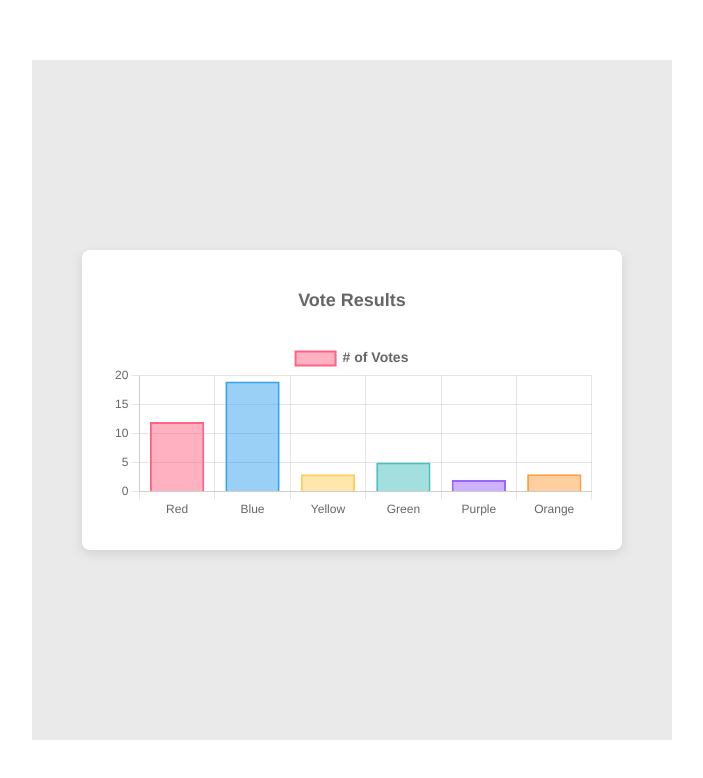
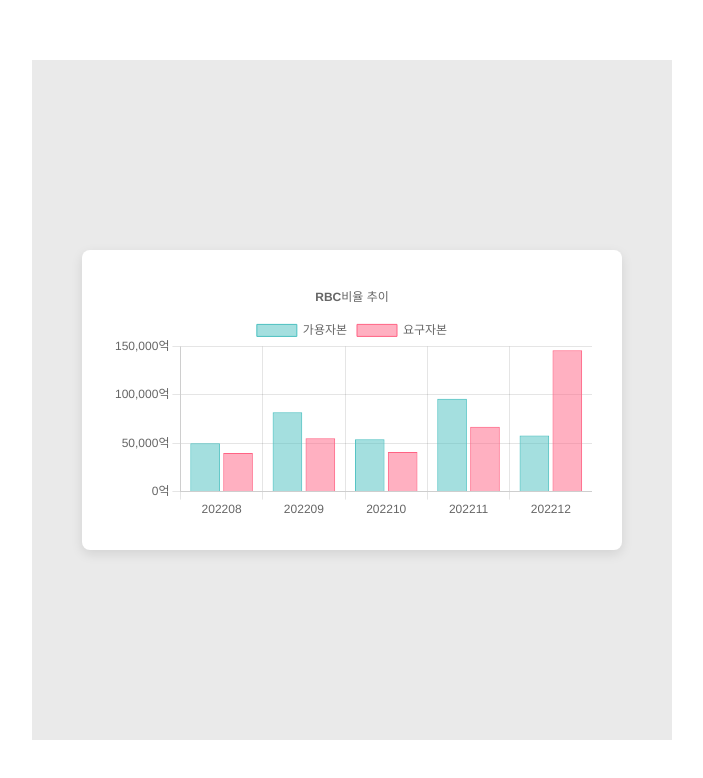
Before and after one commit to WoongyuChoi/react-chart-visualizer, a React (Vite) app: page / in a window 1280 px wide. Shown: the top 778 px of the page, without its empty margins (288-991 px from the left). Built offline with nearby package versions, Linux system fonts and the light colour scheme.

Commit message:
feature : 막대 차트 BarChartComparison 적용

```diff
--- /dev/null
+++ b/src/chart/BarChartComparison.tsx
@@ -0,0 +1,68 @@
+import { ChartOptions } from "chart.js";
+import { Bar } from "react-chartjs-2";
+import { formatNumberWithCommas } from "../utils/numberUtils";
+
+const data = {
+  labels: ["202208", "202209", "202210", "202211", "202212"],
+  datasets: [
+    {
+      label: "가용자본",
+      data: [
+        5000000000000, 8200000000000, 5400000000000, 9600000000000,
+        5800000000000,
+      ],
+      backgroundColor: "rgba(75, 192, 192, 0.5)",
+      borderColor: "rgba(75, 192, 192, 1)",
+      borderWidth: 1,
+    },
+    {
+      label: "요구자본",
+      data: [
+        4000000000000, 5500000000000, 4100000000000, 6700000000000,
+        14600000000000,
+      ],
+      backgroundColor: "rgba(255, 99, 132, 0.5)",
+      borderColor: "rgba(255, 99, 132, 1)",
+      borderWidth: 1,
+    },
+  ],
+};
+
+const options: ChartOptions<"bar"> = {
+  plugins: {
+    legend: {
+      position: "top",
+    },
+    title: {
+      display: true,
+      text: "RBC비율 추이",
+    },
+  },
+  scales: {
+    y: {
+      beginAtZero: true,
+      min: 0,
+      max: 15000000000000,
+      ticks: {
+        stepSize: 5000000000000,
+        callback: function (value) {
+          const numValue = value as number;
+          return formatNumberWithCommas(numValue / 100000000) + "억";
+        },
+        font: {
+          size: 12,
+        },
+      },
+    },
+  },
+};
+
+const BarChartComparison = ({
+  chartRef,
+}: {
+  chartRef: React.RefObject<any>;
+}) => {
+  return <Bar ref={chartRef} data={data} options={options} />;
+};
+
+export default BarChartComparison;
--- a/src/layout/ChartLayout.tsx
+++ b/src/layout/ChartLayout.tsx
@@ -1,85 +1,6 @@
-import { Chart, ChartOptions } from "chart.js";
-import { useEffect, useRef } from "react";
-import { Bar } from "react-chartjs-2";
-
-const data = {
-  labels: ["Red", "Blue", "Yellow", "Green", "Purple", "Orange"],
-  datasets: [
-    {
-      label: "# of Votes",
-      data: [12, 19, 3, 5, 2, 3],
-      backgroundColor: [
-        "rgba(255, 99, 132, 0.5)",
-        "rgba(54, 162, 235, 0.5)",
-        "rgba(255, 206, 86, 0.5)",
-        "rgba(75, 192, 192, 0.5)",
-        "rgba(153, 102, 255, 0.5)",
-        "rgba(255, 159, 64, 0.5)",
-      ],
-      borderColor: [
-        "rgba(255, 99, 132, 1)",
-        "rgba(54, 162, 235, 1)",
-        "rgba(255, 206, 86, 1)",
-        "rgba(75, 192, 192, 1)",
-        "rgba(153, 102, 255, 1)",
-        "rgba(255, 159, 64, 1)",
-      ],
-      borderWidth: 2, // 경계선의 두께를 더 두껍게 설정
-    },
-  ],
-};
-
-const options: ChartOptions<"bar"> = {
-  plugins: {
-    legend: {
-      position: "top",
-      labels: {
-        font: {
-          size: 14, // 레이블의 폰트 크기 설정
-          weight: "bold", // 레이블의 폰트를 굵게
-        },
-      },
-    },
-    title: {
-      display: true,
-      text: "Vote Results",
-      font: {
-        size: 18, // 차트 제목 크기
-        weight: "bold", // 차트 제목을 굵게
-      },
-      padding: {
-        top: 10,
-        bottom: 30,
-      },
-    },
-  },
-  scales: {
-    y: {
-      beginAtZero: true,
-      ticks: {
-        font: {
-          size: 12,
-        },
-      },
-    },
-    x: {
-      ticks: {
-        font: {
-          size: 12,
-        },
-      },
-    },
-  },
-  animations: {
-    tension: {
-      duration: 1000,
-      easing: "easeInOutQuad",
-      from: 0.3,
-      to: 0.1,
-      loop: true,
-    },
-  },
-};
+import React, { useEffect, useRef } from "react";
+import BarChartComparison from "../chart/BarChartComparison";
+import { Chart } from "chart.js";
 
 const ChartLayout = () => {
   const chartRef = useRef<Chart | null>(null);
@@ -89,14 +10,22 @@ const ChartLayout = () => {
 
     return () => {
       if (chartInstance) {
-        chartInstance.destroy();
+        chartInstance.destroy(); // 컴포넌트 언마운트 시 차트 파괴
       }
     };
   }, []);
 
   return (
-    <div style={{ width: "100%", height: "100%" }}>
-      <Bar data={data} options={options} />
+    <div
+      style={{
+        width: "80%",
+        backgroundColor: "#FFFFFF",
+        borderRadius: "8px",
+        padding: "30px",
+        boxShadow: "0px 4px 12px rgba(0, 0, 0, 0.1)",
+      }}
+    >
+      <BarChartComparison chartRef={chartRef} />
     </div>
   );
 };
--- a/src/layout/MainLayout.tsx
+++ b/src/layout/MainLayout.tsx
@@ -13,17 +13,7 @@ const MainLayout = () => {
         padding: "20px",
       }}
     >
-      <div
-        style={{
-          width: "80%",
-          backgroundColor: "#FFFFFF",
-          borderRadius: "8px",
-          boxShadow: "0px 4px 12px rgba(0, 0, 0, 0.1)",
-          padding: "30px",
-        }}
-      >
-        <ChartLayout />
-      </div>
+      <ChartLayout />
     </div>
   );
 };
--- /dev/null
+++ b/src/utils/numberUtils.tsx
@@ -0,0 +1,3 @@
+export const formatNumberWithCommas = (value: number): string => {
+  return new Intl.NumberFormat("ko-KR").format(value);
+};
```
